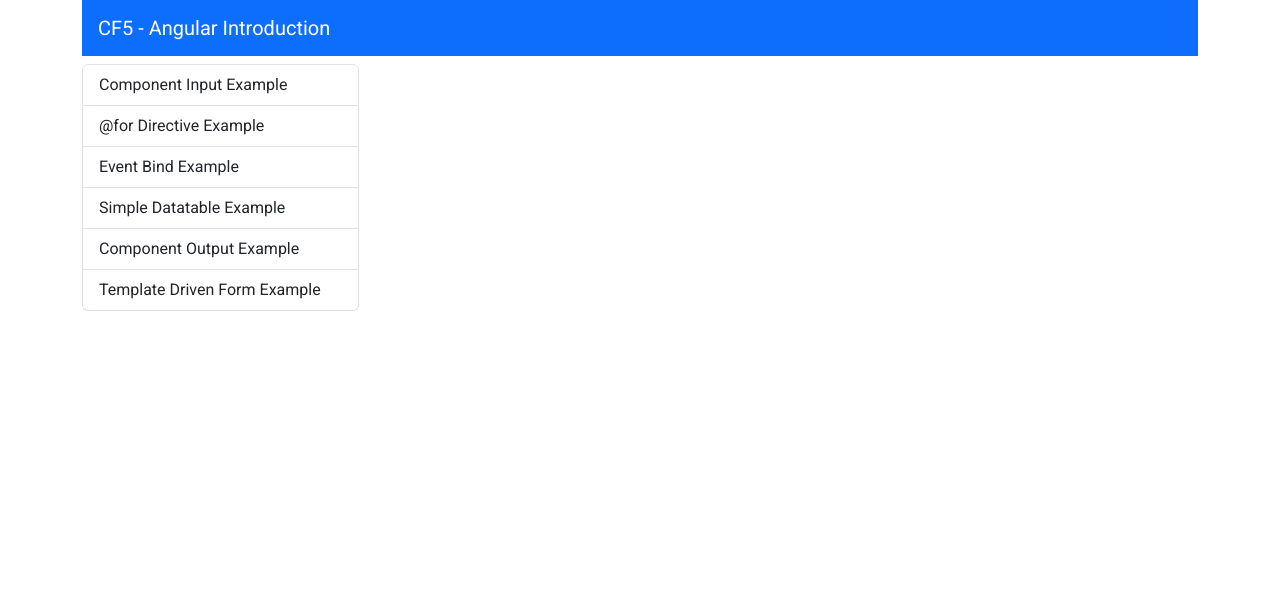
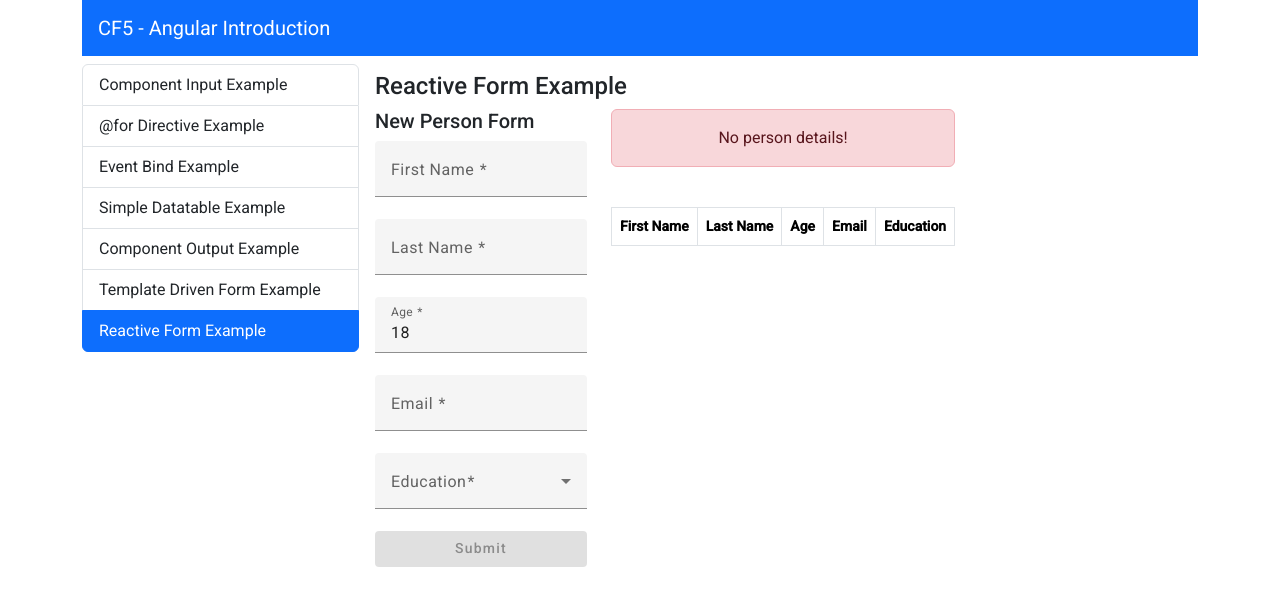
Before and after one commit to elisavetTerz/angular-introduction, an Angular app: page /reactive-form-example in a window 1280 px wide. Before the commit this address led to /. Shown: the top 606 px of the page. Built offline with nearby package versions, Linux system fonts and the light colour scheme.

Commit message:
Reactive Forms

```diff
--- a/src/app/app.routes.ts
+++ b/src/app/app.routes.ts
@@ -6,6 +6,7 @@ import { ForDirectiveExampleComponent } from './components/for-directive-example
 import { SimpleDatatableExampleComponent } from './components/simple-datatable-example/simple-datatable-example.component';
 import { ComponentOutputExampleComponent } from './components/component-output-example/component-output-example.component';
 import { TemplateDrivenFormExampleComponent } from './components/template-driven-form-example/template-driven-form-example.component';
+import { ReactiveFormExampleComponent } from './components/reactive-form-example/reactive-form-example.component';
 
 export const routes: Routes = [
   {
@@ -29,5 +30,9 @@ export const routes: Routes = [
     path: 'template-driven-form-example',
     component: TemplateDrivenFormExampleComponent,
   },
+  {
+    path: 'reactive-form-example',
+    component: ReactiveFormExampleComponent,
+  },
   { path: '', component: WelcomeComponent },
 ];
--- a/src/app/components/eperson-reactive-form/eperson-reactive-form.component.html
+++ b/src/app/components/eperson-reactive-form/eperson-reactive-form.component.html
@@ -1 +1,56 @@
-<p>eperson-reactive-form works!</p>
+<div class="d-flex flex-column">
+    <h5>New Person Form</h5>
+    <form [formGroup]="form" class="d-flex flex-column">
+      <mat-form-field>
+        <mat-label> First Name </mat-label>
+        <input matInput type="text" formControlName="givenName" />
+        @if (form.get("givenName").invalid && form.get("givenName").touched) {
+          <mat-error> First Name is required </mat-error>
+        }
+      </mat-form-field>
+      <mat-form-field>
+        <mat-label> Last Name </mat-label>
+        <input matInput type="text" formControlName="surName" />
+        @if (form.get("surName").invalid && form.get("surName").touched) {
+          <mat-error> Last Name is required </mat-error>
+        }
+      </mat-form-field>
+      <mat-form-field>
+        <mat-label> Age </mat-label>
+        <input matInput type="text" formControlName="age" />
+        @if (form.get("age").invalid && form.get("age").touched) {
+          <mat-error> Age is missing or invalid </mat-error>
+        }
+      </mat-form-field>
+      <mat-form-field>
+        <mat-label> Email </mat-label>
+        <input matInput type="text" formControlName="email" />
+        @if (form.get("email").invalid && form.get("email").touched) {
+          <mat-error> Email is missing or invalid </mat-error>
+        }
+      </mat-form-field>
+      <mat-form-field>
+        <mat-label>Education</mat-label>
+        <mat-select type="text" formControlName="education">
+          <mat-option value="Some college, no degree"
+            >Some college, no degree</mat-option
+          >
+          <mat-option value="Master’s degree">Master’s degree</mat-option>
+          <mat-option value="Bachelor’s degree">Bachelor’s degree</mat-option>
+          <mat-option value="Associate’s degree">Associate’s degree</mat-option>
+          <mat-option value="High school diploma or equivalent"
+            >High school diploma or equivalent</mat-option
+          >
+          <mat-option value="No formal education">No formal education</mat-option>
+        </mat-select>
+      </mat-form-field>
+    </form>
+    <button
+      mat-flat-button
+      color="primary"
+      [disabled]="form.invalid"
+      (click)="onSubmit(form.value)"
+    >
+      Submit
+    </button>
+  </div>
--- a/src/app/components/eperson-reactive-form/eperson-reactive-form.component.ts
+++ b/src/app/components/eperson-reactive-form/eperson-reactive-form.component.ts
@@ -1,12 +1,47 @@
-import { Component } from '@angular/core';
+import { Component, EventEmitter, Output } from '@angular/core';
+import { MatFormFieldModule } from '@angular/material/form-field';
+import { MatInputModule } from '@angular/material/input';
+import { MatSelectModule } from '@angular/material/select';
+import { MatButtonModule } from '@angular/material/button';
+import {
+  FormControl,
+  FormGroup,
+  ReactiveFormsModule,
+  Validators,
+} from '@angular/forms';
+import { EPerson } from 'src/app/shared/interfaces/person';
 
 @Component({
   selector: 'app-eperson-reactive-form',
   standalone: true,
-  imports: [],
+  imports: [
+    ReactiveFormsModule,
+    MatFormFieldModule,
+    MatInputModule,
+    MatSelectModule,
+    MatButtonModule,
+  ],
   templateUrl: './eperson-reactive-form.component.html',
-  styleUrl: './eperson-reactive-form.component.css'
+  styleUrl: './eperson-reactive-form.component.css',
 })
 export class EpersonReactiveFormComponent {
+  @Output() person = new EventEmitter<EPerson>();
 
+  form = new FormGroup({
+    givenName: new FormControl('', Validators.required),
+    surName: new FormControl('', Validators.required),
+    age: new FormControl(18, [
+      Validators.required,
+      Validators.pattern('^[0-9]*$'),
+      Validators.min(18),
+      Validators.max(100),
+    ]),
+    email: new FormControl('', [Validators.required, Validators.email]),
+    education: new FormControl('', Validators.required),
+  });
+
+  onSubmit(value: any) {
+    this.person.emit(value as EPerson);
+    this.form.reset();
+  }
 }
--- a/src/app/components/list-group-menu/list-group-menu.component.ts
+++ b/src/app/components/list-group-menu/list-group-menu.component.ts
@@ -1,3 +1,4 @@
+
 import { Component } from '@angular/core';
 import { RouterLink, RouterLinkActive } from '@angular/router';
 import { MenuItem } from 'src/app/shared/interfaces/menu-item';
@@ -26,5 +27,9 @@ export class ListGroupMenuComponent {
       text: 'Template Driven Form Example',
       routerLink: 'template-driven-form-example',
     },
+    {
+      text: 'Reactive Form Example',
+      routerLink: 'reactive-form-example',
+    },
   ];
 }
--- a/src/app/components/reactive-form-example/reactive-form-example.component.html
+++ b/src/app/components/reactive-form-example/reactive-form-example.component.html
@@ -1 +1,12 @@
-<p>reactive-form-example works!</p>
+<h4>Reactive Form Example</h4>
+
+<div class="d-flex gap-4">
+  <app-eperson-reactive-form
+    (person)="onPerson($event)"
+  ></app-eperson-reactive-form>
+
+  <div class="d-flex flex-column gap-4">
+    <app-person-table [person]="currentPerson"></app-person-table>
+    <app-simple-datatable [data]="persons"></app-simple-datatable>
+  </div>
+</div>
--- a/src/app/components/reactive-form-example/reactive-form-example.component.ts
+++ b/src/app/components/reactive-form-example/reactive-form-example.component.ts
@@ -1,12 +1,26 @@
 import { Component } from '@angular/core';
+import { EpersonReactiveFormComponent } from '../eperson-reactive-form/eperson-reactive-form.component';
+import { EPerson } from 'src/app/shared/interfaces/person';
+import { PersonTableComponent } from '../person-table/person-table.component';
+import { SimpleDatatableComponent } from '../simple-datatable/simple-datatable.component';
 
 @Component({
   selector: 'app-reactive-form-example',
   standalone: true,
-  imports: [],
+  imports: [
+    EpersonReactiveFormComponent,
+    PersonTableComponent,
+    SimpleDatatableComponent,
+  ],
   templateUrl: './reactive-form-example.component.html',
-  styleUrl: './reactive-form-example.component.css'
+  styleUrl: './reactive-form-example.component.css',
 })
 export class ReactiveFormExampleComponent {
+  currentPerson: EPerson;
+  persons: EPerson[] = [];
 
+  onPerson(person: EPerson) {
+    this.currentPerson = person;
+    this.persons.push(person);
+  }
 }
```
Also changed, not shown: 1 other file (tests, documents, lock files or other folders).
